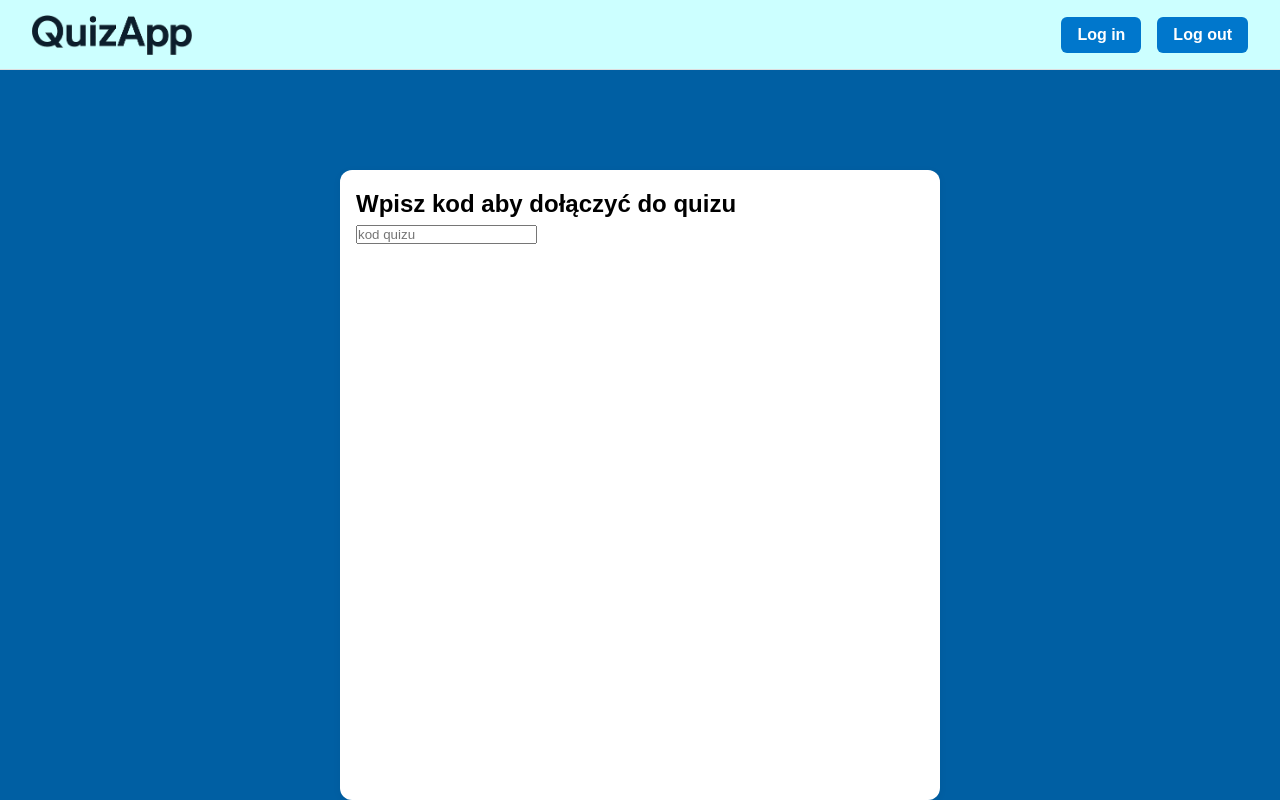
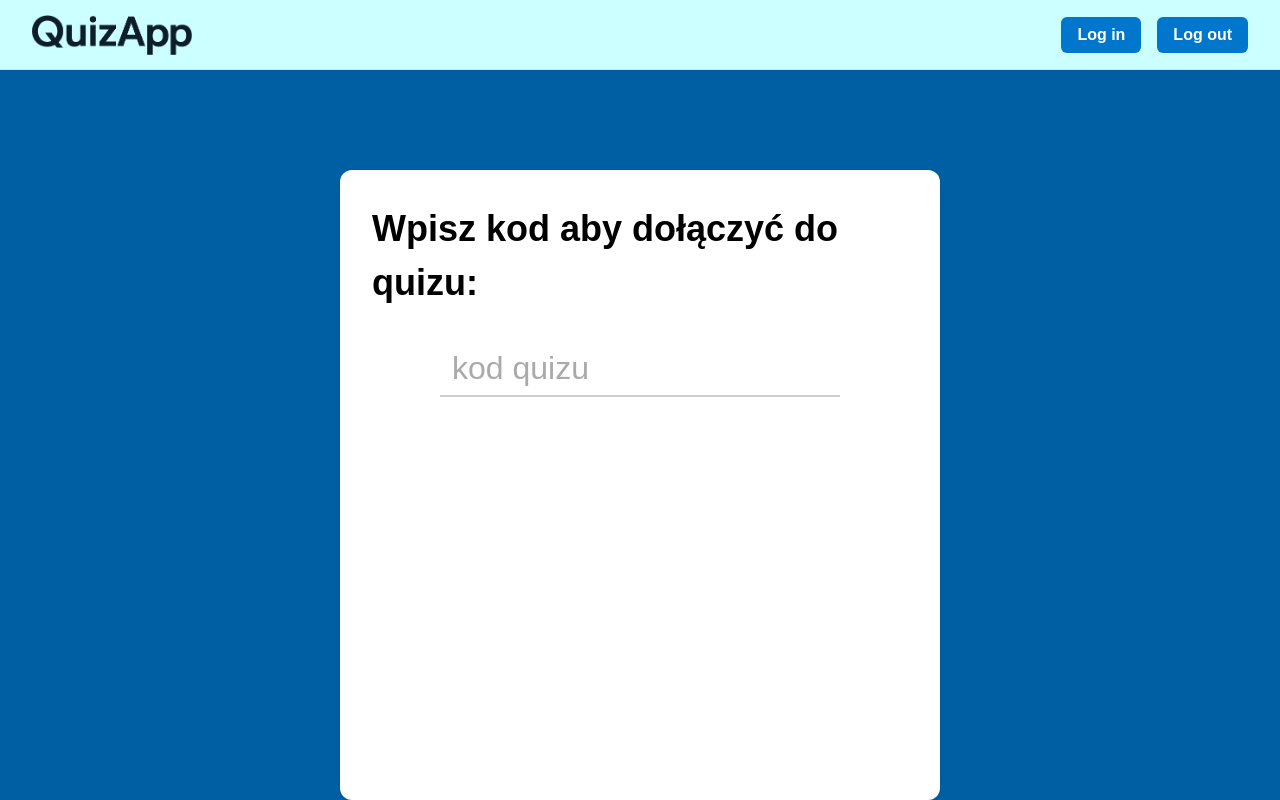
Before and after one commit to barphantom/QuizApp, a React (Vite) app in the folder frontend/: page / in a window 1280 px wide. Built offline with nearby package versions, Linux system fonts and the light colour scheme; no server answers.

Commit message:
Few changes for home page

```diff
--- a/frontend/src/pages/Home.jsx
+++ b/frontend/src/pages/Home.jsx
@@ -37,8 +37,8 @@ export default function Home() {
                 <button onClick={() => navigate("/register")}>Sign up</button>
               </div>
           </nav>
-        <h2>Wpisz kod aby dołączyć do quizu</h2>
-        <form onSubmit={handleSubmit}>
+        <h2 className={styles.mainText}>Wpisz kod aby dołączyć do quizu:</h2>
+        <form className={styles.codeForm} onSubmit={handleSubmit}>
             <input type="text"
                    name="kod"
                    value={code}
--- a/frontend/src/styles/Home2.css
+++ b/frontend/src/styles/Home2.css
@@ -1,68 +1,68 @@
-/* Container for the whole page */
-div {
-  font-family: Arial, sans-serif;
-}
+/*!* Container for the whole page *!*/
+/*div {*/
+/*  font-family: Arial, sans-serif;*/
+/*}*/
 
-/* Styles for the notes section */
-.notes-section {
-  margin-bottom: 2rem;
-}
+/*!* Styles for the notes section *!*/
+/*.notes-section {*/
+/*  margin-bottom: 2rem;*/
+/*}*/
 
-.notes-section h2 {
-  color: #333;
-  font-size: 24px;
-}
+/*.notes-section h2 {*/
+/*  color: #333;*/
+/*  font-size: 24px;*/
+/*}*/
 
-/* Styles for individual notes - assuming your Note component has some container element */
-.note {
-  background-color: #f9f9f9;
-  border-left: 5px solid #007bff;
-  margin: 10px 0;
-  padding: 10px 15px;
-  border-radius: 5px;
-}
+/*!* Styles for individual notes - assuming your Note component has some container element *!*/
+/*.note {*/
+/*  background-color: #f9f9f9;*/
+/*  border-left: 5px solid #007bff;*/
+/*  margin: 10px 0;*/
+/*  padding: 10px 15px;*/
+/*  border-radius: 5px;*/
+/*}*/
 
-/* Styles for the form section */
-form {
-  background-color: #fff;
-  padding: 20px;
-  border-radius: 8px;
-  box-shadow: 0 2px 4px rgba(0, 0, 0, 0.1);
-  max-width: 500px;
-  margin: auto;
-}
+/*!* Styles for the form section *!*/
+/*form {*/
+/*  background-color: #fff;*/
+/*  padding: 20px;*/
+/*  border-radius: 8px;*/
+/*  box-shadow: 0 2px 4px rgba(0, 0, 0, 0.1);*/
+/*  max-width: 500px;*/
+/*  margin: auto;*/
+/*}*/
 
-form h2 {
-  color: #333;
-  font-size: 24px;
-  margin-bottom: 20px;
-}
+/*form h2 {*/
+/*  color: #333;*/
+/*  font-size: 24px;*/
+/*  margin-bottom: 20px;*/
+/*}*/
 
-form label {
-  font-weight: bold;
-  margin-top: 10px;
-}
+/*form label {*/
+/*  font-weight: bold;*/
+/*  margin-top: 10px;*/
+/*}*/
 
-form input,
-form textarea {
-  width: 100%;
-  padding: 8px;
-  margin: 8px 0 16px;
-  border: 1px solid #ccc;
-  border-radius: 4px;
-  box-sizing: border-box;
-}
+/*form input,*/
+/*form textarea {*/
+/*  width: 100%;*/
+/*  padding: 8px;*/
+/*  margin: 8px 0 16px;*/
+/*  border: 1px solid #ccc;*/
+/*  border-radius: 4px;*/
+/*  box-sizing: border-box;*/
+/*}*/
 
-form input[type="submit"] {
-  background-color: #007bff;
-  color: white;
-  padding: 10px 20px;
-  border: none;
-  border-radius: 4px;
-  cursor: pointer;
-  font-size: 16px;
-}
+/*form input[type="submit"] {*/
+/*  background-color: #007bff;*/
+/*  color: white;*/
+/*  padding: 10px 20px;*/
+/*  border: none;*/
+/*  border-radius: 4px;*/
+/*  cursor: pointer;*/
+/*  font-size: 16px;*/
+/*}*/
 
-form input[type="submit"]:hover {
-  background-color: #0056b3;
-}
+/*form input[type="submit"]:hover {*/
+/*  background-color: #0056b3;*/
+/*}*/
```
